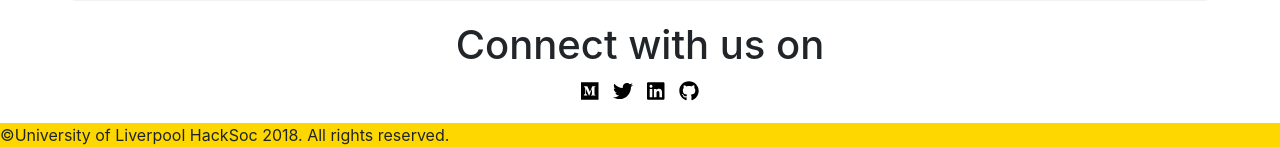
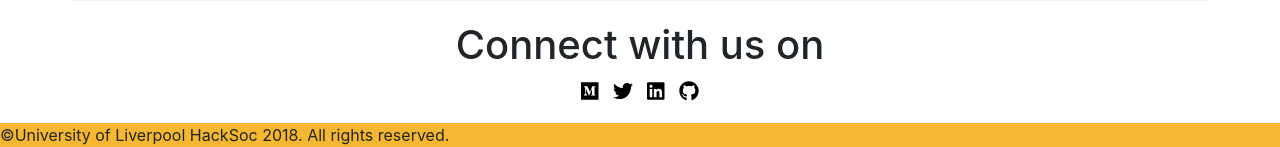
Before and after one commit to LivHackSoc/LivHackSoc.github.io, a PHP site: page / in a window 1280 px wide. Shown: the part 3227-3374 px from the top of the page. Run offline with PHP 8.4, Linux system fonts and the light colour scheme; some libraries are stand-ins or nearby versions.

Commit message:
fix the issue: The gold colour of the footer does not match the gold colour of the title / header #17

```diff
--- a/stylesheet/footer.css
+++ b/stylesheet/footer.css
@@ -10,7 +10,7 @@
 }
 
 #footer-copyright{
-    background-color: gold;
+    background-color: #f7b733;
     font-color: black;
 }
 
```
